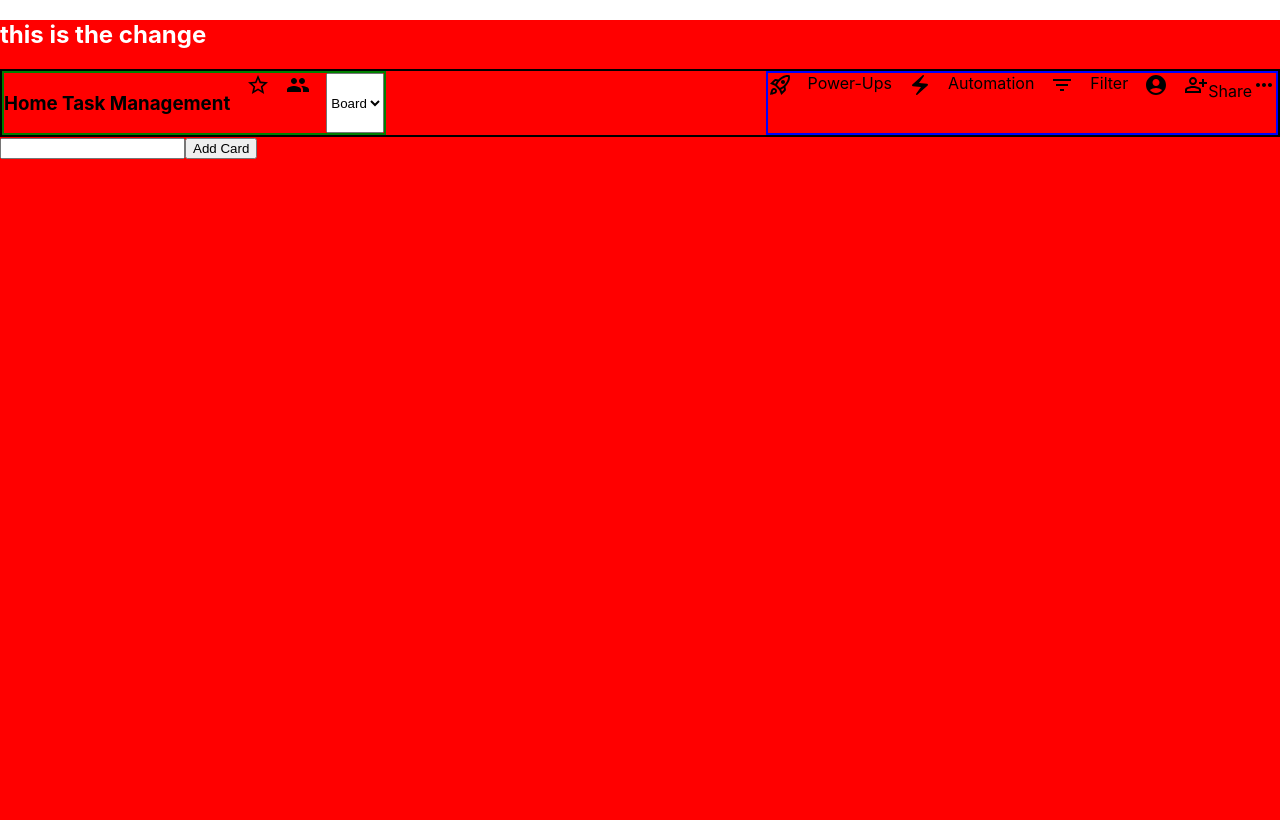
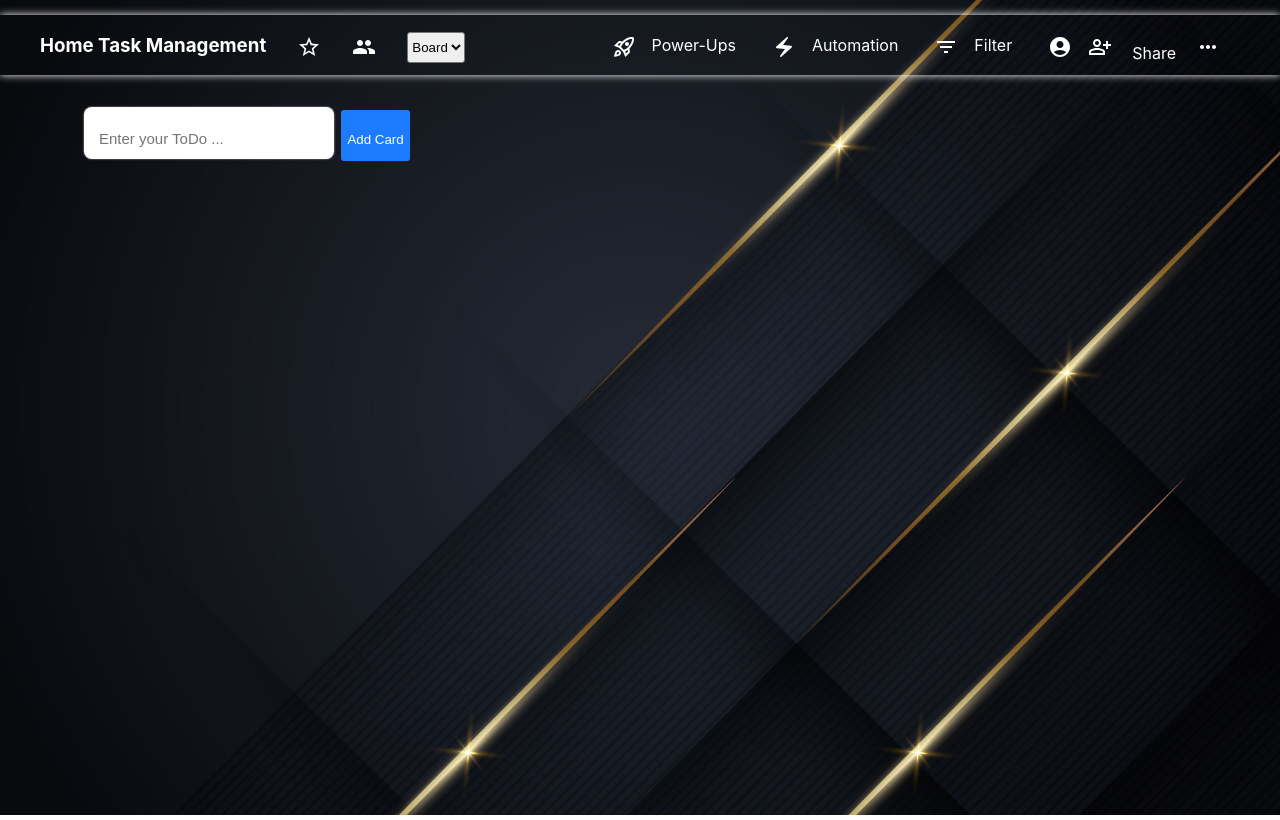
Before and after one commit to ranjan35gupta/kanban_board, a React (Create React App) app in the folder board/: page / in a window 1280 px wide. Both pictures are taken after a click on the button "Add List". Built offline with nearby package versions, Linux system fonts and the light colour scheme.

Commit message:
Degien Navbar

```diff
--- a/board/src/App.css
+++ b/board/src/App.css
@@ -2,8 +2,13 @@
 
 
 #root{
-    background-color: red;
+    /* background-color: red; */
     /* background-image: url(); */
+    /* height: 100vh;
+    width: 100vw; */
+    /* background: url('./components/atoms/pics/kanvin.jpg'); */
+    background-size: cover;
+    background-position: center;
     height: 100vh;
-    width: 100vw;
+    color: white;
 }
--- a/board/src/App.js
+++ b/board/src/App.js
@@ -1,7 +1,7 @@
 import './App.css';
 import Homepage from './components/page/Homepage/Homepage';
 
-import Todo from './components/molecules/Todo/Todo';
+import Todo from './components/molecules/Todo/todo';
 import { store } from './Redux/store';
 import { Provider } from 'react-redux';
 function App() {
--- a/board/src/components/molecules/Todo/todo.jsx
+++ b/board/src/components/molecules/Todo/todo.jsx
@@ -22,16 +22,16 @@ const Todo = () => {
 
 
   const handleCard = () => {
-    dispatch(addTodo({id:Math.random()*1000,title:<input  defaultValue={title}/>,inputtag:<List/>}))
+    dispatch(addTodo({id:Math.random()*1000,title:<input className={styles.inputField2} defaultValue={title}/>,inputtag:<List/>}))
 
     setShowList(true);
     setIsClicked(true)
   }
 
   return (
-    <>
+    <div className={styles.container}  style={{ marginLeft: "20px" }}>
       {isClicked ? (
-        <div>
+        <div >
           <button onClick={handleAddList} className={styles.add_list_btn}>
             Add List
           </button>
@@ -39,11 +39,13 @@ const Todo = () => {
       ) : (
         <div className={styles.title} >
           <input
+          placeholder="Enter your ToDo ..."
+          className={styles.inputField}
             onChange={(e) => {
               dispatch(addTitle(e.target.value));
             }}
           />
-          <button onClick={handleCard}>Add Card</button>
+          <button onClick={handleCard} className={styles.addbtn}>Add Card</button>
         </div>
       )}
 
@@ -64,7 +66,7 @@ const Todo = () => {
       ) : (
         <></>
       )}
-    </>
+    </div>
   );
 };
 
--- a/board/src/components/molecules/Todo/todo.module.css
+++ b/board/src/components/molecules/Todo/todo.module.css
@@ -10,3 +10,69 @@
 .todo_container_list{
    display: flex;
 }
+.container{
+
+    /* display: flex;
+    flex-direction: column;
+    /* min-width: 11rem; */
+    /* height: 2.5rem;     */
+    /* border-radius: 5px;
+    margin: 60px;
+    padding-right: 90px;
+    height: 6rem;
+    padding-left: 20px;
+    width: 18vw;
+    /* background-color: white; */
+    /* transition: height 0.3s ease-in-out;  */
+
+}
+/* .title{
+border: 3px solid black;
+/* height: 5rem; */
+
+.inputField{
+    border: none;
+    border-radius: 8px;
+    font-size: 15px;
+    /* font-family:'Gill Sans', 'Gill Sans MT', Calibri, 'Trebuchet MS', sans-serif; */
+    /* margin-left: -7px; */
+    margin-top: 2rem;
+    margin-left: 4rem;
+    padding: 5px;
+    height: 2rem;
+    width: 18vw;
+    padding-left: 15px;
+    padding-top: 15px;
+    resize: none;
+    box-shadow: 0px 0px 2px .1px rgb(183, 182, 182);
+}
+.addbtn{
+    background-color: #1c7bff;
+    color: white;
+    border: none;
+    height: 3.2rem;
+    padding-top: 9px;
+    margin-left: 7px;
+    /* padding-left: 2px; */
+  /* padding-top: 4.5rem; */
+    /* padding: 13px 17px; */
+    border-radius: 3px;
+}
+.addbtn:hover{
+    background-color: #0055CC;
+}
+.inputField2{
+    border: none;
+    border-radius: 8px;
+    font-size: 15px;
+    margin-top: 2rem;
+    margin-left: 4rem;
+    padding: 5px;
+    height: 2rem;
+    width: 18vw;
+    padding-left: 15px;
+    padding-top: 15px;
+    resize: none;
+    box-shadow: 0px 0px 2px .1px rgb(183, 182, 182);
+
+}
--- a/board/src/components/molecules/navbar/Navbar.jsx
+++ b/board/src/components/molecules/navbar/Navbar.jsx
@@ -13,26 +13,26 @@ const Navbar = () => {
     <div className={styles.navbar_container}>
         <div className={styles.nav_first}>
             <h3>Home Task Management</h3>
-            <StarBorderIcon/>
-            <PeopleIcon/>
-            <select defaultValue="Board">
+            <StarBorderIcon className={styles.borderIcons}/>
+            <PeopleIcon className={styles.peopleIcone}/>
+            <select defaultValue="Board" className={styles.select}>
 
                 <option value="Board">Board</option>
                 </select>
                 </div>
 
              <div className={styles.nav_second}>
-             <RocketLaunchOutlinedIcon/>
-        <span>Power-Ups</span>
-        <ElectricBoltOutlinedIcon/>
-                <span>Automation</span>
-                <FilterListIcon/>
-                <span>Filter</span>
-                <AccountCircleIcon/>
+             <RocketLaunchOutlinedIcon className={styles.Rocket}/>
+        <span className={styles.power}>Power-Ups</span>
+        <ElectricBoltOutlinedIcon className={styles.electric}/>
+                <span className={styles.Auto}>Automation</span>
+                <FilterListIcon className={styles.Filter}/>
+                <span className={styles.Filters}>Filter</span>
+                <AccountCircleIcon className={styles.Account}/>
          <div>
-              <PersonAddAltOutlinedIcon/>
-                 Share
-             <MoreHorizOutlinedIcon/>
+              <PersonAddAltOutlinedIcon className={styles.personAdd}/>
+               <span className={styles.span1}>Share</span>
+             <MoreHorizOutlinedIcon className={styles.moreHoriz}/>
                 </div>
 
         </div>
--- a/board/src/components/molecules/navbar/navbar.module.css
+++ b/board/src/components/molecules/navbar/navbar.module.css
@@ -1,16 +1,73 @@
 .navbar_container{
     display:flex;
-    color:black;
-    border: 2px solid black;
+    color:white;
+    /* border: 2px solid red; */
+    margin-top: 15px;
+    box-shadow: 0px 0px 8px 0px white;
     justify-content: space-between;
 }
 .nav_first{
-    border: 2px solid green;
+    /* border: 2px solid green; */
+    margin-left: 40px;
+    /* padding: 3px; */
     display: flex;
     gap:1rem;
 }
 .nav_second{
-    border:2px solid blue;
+    /* border:2px solid blue; */
     display: flex;
+    margin-right: 40px;
     gap:1rem;
 }
+.borderIcons{
+    margin-top: 20px;
+    margin-left: 15px;
+    /* padding: 3px; */
+
+
+
+}
+.peopleIcone{
+    margin-top: 20px;
+    margin-left: 15px;
+
+}
+.select{
+    margin-top: 17px;
+    border-radius: 3px;
+    margin-bottom: 12px;
+    margin-left: 15px;
+}
+.Rocket{
+    margin-top: 20px;
+}
+.power{
+    margin-top: 20px;
+}
+.electric{
+    margin-top: 20px;
+}
+.Auto{
+    margin-top: 20px;
+}
+.Filter{
+    margin-top: 20px;
+}
+.Filters{
+    margin-top: 20px;
+}
+.Account{
+    margin-top: 20px;
+}
+.personAdd{
+    margin-top: 20px;
+    margin-right: 20px;
+}
+span{
+  margin-top: 20px;
+    margin-right: 20px;
+}
+.moreHoriz{
+    margin-top: 20px;
+    margin-right: 20px;
+}
--- a/board/src/components/templates/MainPage.jsx
+++ b/board/src/components/templates/MainPage.jsx
@@ -1,12 +1,12 @@
 import React from 'react'
 import Navbar from '../molecules/navbar/Navbar'
 import styles from './mainpage.module.css'
-import TodoList from '../molecules/Todo/Todo'
+import TodoList from '../molecules/Todo/todo'
 
 const MainPage = () => {
   return (
     <div className={styles.mainpage_container}>
- <h2 style={{color:"white"}}>this is the change</h2>
+ {/* <h2 style={{color:"white"}}>this is the change</h2> */}
         <Navbar/>
 
 
--- a/board/src/components/templates/mainpage.module.css
+++ b/board/src/components/templates/mainpage.module.css
@@ -1,6 +1,10 @@
 body{
-    /* background: url('./../atoms/pics/kanvin.jpg'); */
-    background-color: white;
-    color:black;
+    background: url('./../atoms/pics/kanvin.jpg');
+    background-size: cover;
+    background-position: center;
+    height: 100vh;
+
+    /* background-color: white; */
+    /* color:black; */
 
 }
```
